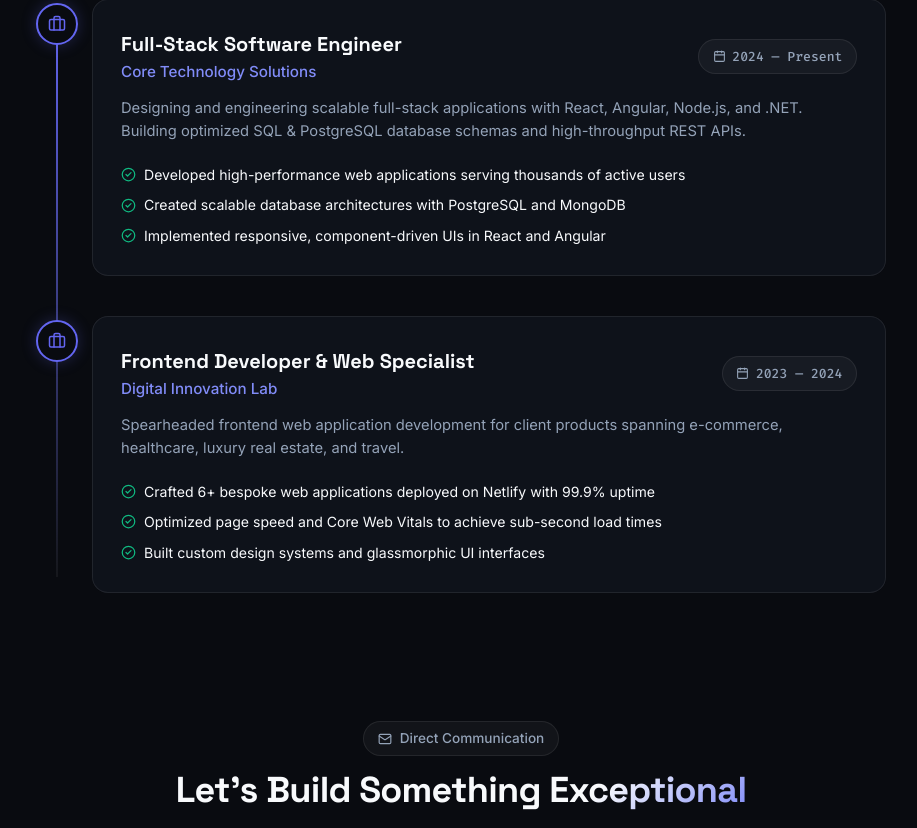
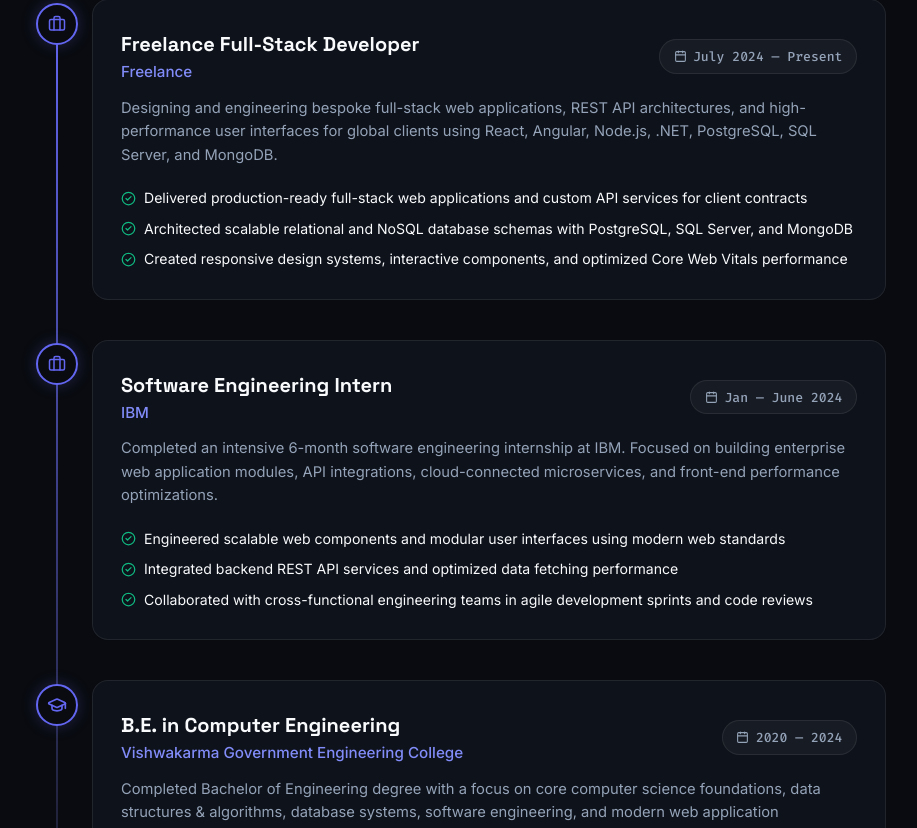
Before and after one commit to vianpandya/Portfolio, a React (Vite) app: page / in a window 1280 px wide. Shown: the part 5192-6020 px from the top of the page, without its empty margins (179-1096 px from the left). Built offline with nearby package versions, Linux system fonts and the light colour scheme.

Commit message:
feat: implement experience timeline component and define professional career history data

```diff
--- a/src/components/Experience.jsx
+++ b/src/components/Experience.jsx
@@ -1,6 +1,6 @@
 import React from 'react';
 import { experienceTimeline } from '../data/portfolioData';
-import { Briefcase, Calendar, CheckCircle2 } from 'lucide-react';
+import { Briefcase, Calendar, CheckCircle2, GraduationCap } from 'lucide-react';
 
 export default function Experience() {
   return (
@@ -11,13 +11,13 @@ export default function Experience() {
         <div style={{ marginBottom: '3.5rem' }}>
           <div className="badge" style={{ marginBottom: '0.75rem' }}>
             <Briefcase size={14} />
-            <span>Career Path & Milestones</span>
+            <span>Career Path & Academic Milestones</span>
           </div>
           <h2 className="section-title">
-            Work <span className="accent-text">Experience</span>
+            <span className="accent-text">Experience</span>
           </h2>
           <p className="section-subtitle">
-            Track record of shipping production-ready code, optimizing web performance, and building full-stack applications.
+            Track record of shipping production-ready code, optimizing web performance, and academic excellence in computer engineering.
           </p>
         </div>
 
@@ -65,7 +65,7 @@ export default function Experience() {
                     color: 'var(--accent-primary)'
                   }}
                 >
-                  <Briefcase size={18} />
+                  {item.type === 'education' ? <GraduationCap size={20} /> : <Briefcase size={18} />}
                 </div>
 
                 {/* Experience Glass Card */}
--- a/src/data/portfolioData.js
+++ b/src/data/portfolioData.js
@@ -217,42 +217,57 @@ export const projectsData = [
   },
   {
     id: "recruitment-mgmt",
-    title: "Recruitment Management Project",
+    title: "Recruitment & Immigration Management System",
     category: "Full-Stack",
     url: null,
-    description: "End-to-end Applicant Tracking System (ATS) allowing hiring teams to post job vacancies, track candidate application stages, schedule interviews, and parse candidate resumes.",
+    description: "Enterprise-grade Recruitment, Immigration, and Visa Management System built with Angular 18, ASP.NET Web API (.NET 8), C#, EF Core, PostgreSQL, and Azure Cloud Infrastructure. Streamlines the end-to-end global talent acquisition lifecycle, job orders, candidate onboarding, POEA/DMW client accreditation, interview scheduling, and complex visa/immigration workflow compliance for Perdaman Global Services (PGS).",
     highlights: [
-      "Built with Angular frontend & Node.js micro-backend",
-      "Flexible MongoDB document storage for candidate profiles & resumes",
-      "Kanban-style candidate pipeline management board",
-      "Automated interview invitation email integration"
+      "Candidate & Profile Management Module: Manages candidate onboarding, draft profiles, resumes, background verification (education, employment, travel history), and secure document storage for passports and medical clearances.",
+      "Job Order & Compliance Module: Manages client Job Orders, vacancies, and job titles; maps mandatory skills, licenses, and certifications to specific requisitions to enforce compliance before candidate nomination.",
+      "Interview Scheduling & SignalR Updates: Manages candidate availability slots, schedules Main & Sub-Interviews with real-time workflow tracking, and leverages SignalR for live status updates and interview notifications.",
+      "Client Accreditation (DMW/POEA) & Visa Processing: Tracks DMW (Philippines) client accreditation compliance and step-by-step milestone pipelines for candidate visa applications, medical clearances, and travel itineraries.",
+      "Architecture & Azure Cloud Highlights: Architected with ASP.NET Web API (.NET 8) Clean Architecture, Yarp.ReverseProxy API Gateway, DbUp automated PostgreSQL migrations, JWT & MFA security, Azure Service Bus queues (interview & document expiry alerts), Azure Functions serverless workers, and Azure Blob Storage."
     ],
-    tech: ["Angular", "Node.js", "MongoDB", "Express", "TypeScript"],
+    tech: ["Angular 18", "TypeScript", "ASP.NET Web API", ".NET 8", "C#", "EF Core", "PostgreSQL", "Azure Service Bus", "Azure Functions", "Yarp.ReverseProxy", "SignalR", "DbUp"],
     featured: true
   }
 ];
 
 export const experienceTimeline = [
   {
-    role: "Full-Stack Software Engineer",
-    company: "Core Technology Solutions",
-    period: "2024 — Present",
-    desc: "Designing and engineering scalable full-stack applications with React, Angular, Node.js, and .NET. Building optimized SQL & PostgreSQL database schemas and high-throughput REST APIs.",
+    type: "work",
+    role: "Freelance Full-Stack Developer",
+    company: "Freelance",
+    period: "July 2024 — Present",
+    desc: "Designing and engineering bespoke full-stack web applications, REST API architectures, and high-performance user interfaces for global clients using React, Angular, Node.js, .NET, PostgreSQL, SQL Server, and MongoDB.",
     achievements: [
-      "Developed high-performance web applications serving thousands of active users",
-      "Created scalable database architectures with PostgreSQL and MongoDB",
-      "Implemented responsive, component-driven UIs in React and Angular"
+      "Delivered production-ready full-stack web applications and custom API services for client contracts",
+      "Architected scalable relational and NoSQL database schemas with PostgreSQL, SQL Server, and MongoDB",
+      "Created responsive design systems, interactive components, and optimized Core Web Vitals performance"
     ]
   },
   {
-    role: "Frontend Developer & Web Specialist",
-    company: "Digital Innovation Lab",
-    period: "2023 — 2024",
-    desc: "Spearheaded frontend web application development for client products spanning e-commerce, healthcare, luxury real estate, and travel.",
+    type: "work",
+    role: "Software Engineering Intern",
+    company: "IBM",
+    period: "Jan — June 2024",
+    desc: "Completed an intensive 6-month software engineering internship at IBM. Focused on building enterprise web application modules, API integrations, cloud-connected microservices, and front-end performance optimizations.",
     achievements: [
-      "Crafted 6+ bespoke web applications deployed on Netlify with 99.9% uptime",
-      "Optimized page speed and Core Web Vitals to achieve sub-second load times",
-      "Built custom design systems and glassmorphic UI interfaces"
+      "Engineered scalable web components and modular user interfaces using modern web standards",
+      "Integrated backend REST API services and optimized data fetching performance",
+      "Collaborated with cross-functional engineering teams in agile development sprints and code reviews"
+    ]
+  },
+  {
+    type: "education",
+    role: "B.E. in Computer Engineering",
+    company: "Vishwakarma Government Engineering College",
+    period: "2020 — 2024",
+    desc: "Completed Bachelor of Engineering degree with a focus on core computer science foundations, data structures & algorithms, database systems, software engineering, and modern web application development.",
+    achievements: [
+      "Graduated with First Class Distinction — CGPA: 9.10 / 10",
+      "Specialized in Software Engineering, Web Technologies & Database Systems",
+      "Engineered full-stack capstone projects and interactive web systems"
     ]
   }
 ];
```
